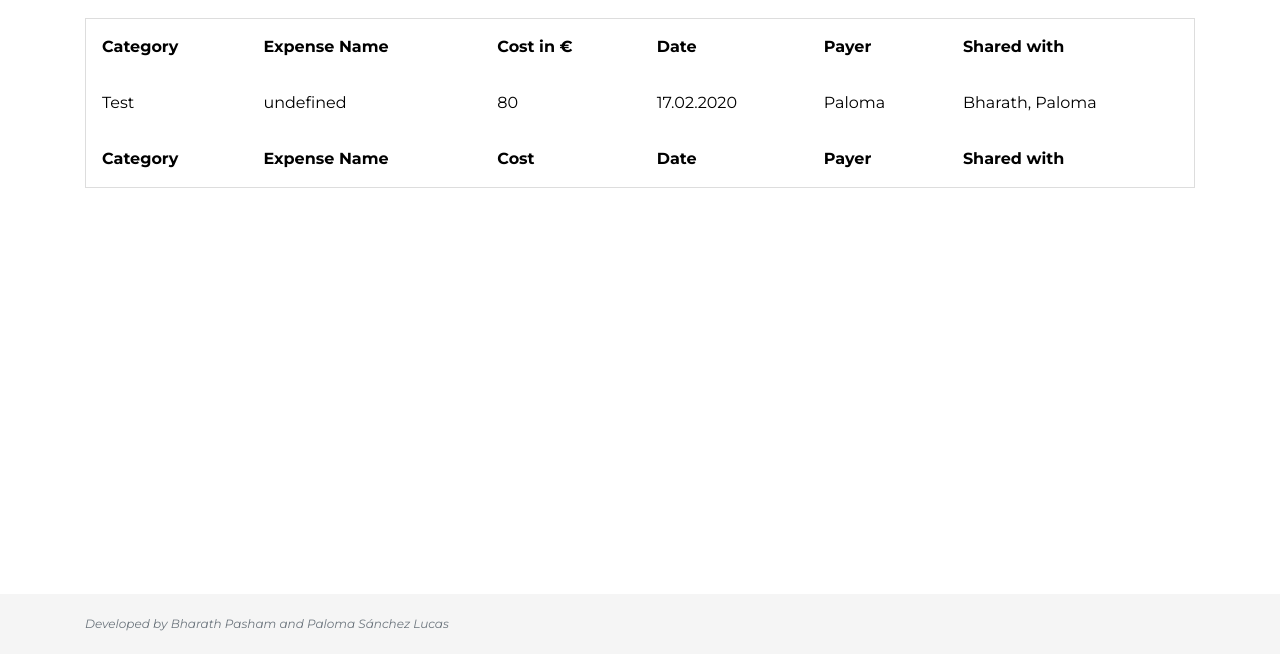
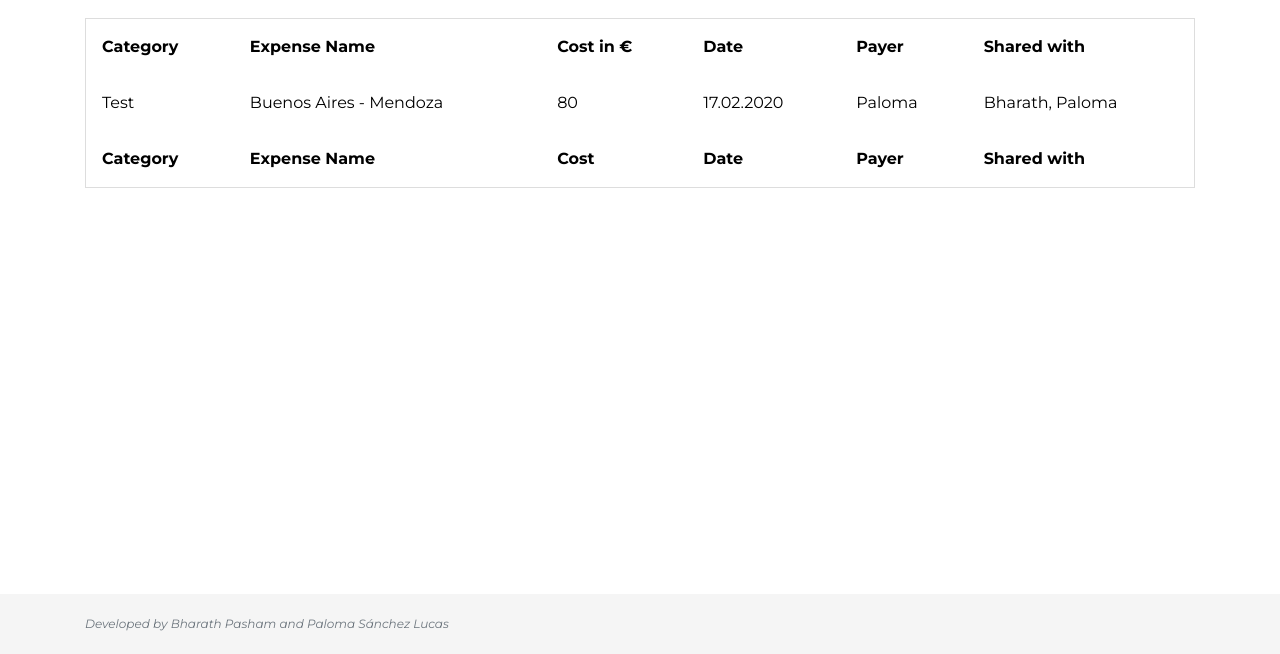
Before and after one commit to palomasl/ArgentinaFinances_FrontEnd, a plain HTML site: page expenses.html in a window 1280 px wide. Shown: the part 146-800 px from the top of the page. Drawn offline with nearby package versions, Linux system fonts and the light colour scheme.

Commit message:
insert row snippet in table html

```diff
--- a/expenses.html
+++ b/expenses.html
@@ -57,14 +57,6 @@
 		    </tr>
 		  </thead>
 		  <tbody>
-		    <tr>
-		      <td id="category"></td>
-		      <td id="expName"></td>
-		      <td id="cost"></td>
-		      <td id="date"></td>
-		      <td id="payer"></td>
-		      <td id="shared"></td>
-		    </tr>
 		  </tbody>
 		  <tfoot>
 		    <tr>
--- a/js/script.js
+++ b/js/script.js
@@ -26,6 +26,20 @@ document.addEventListener("DOMContentLoaded",
   }
 );//--End of Reports Page
 
+//Expenses Page - Insert table snippet
+document.addEventListener("DOMContentLoaded",
+function() {
+    $ajaxUtils
+      .sendGetRequest("snippets/tableRows.html",
+        function (response) {
+        var rowHTML = response;
+
+        document.querySelector("tbody")
+            .innerHTML = rowHTML;
+        }, false);
+  }
+);
+
 //Expenses Page - Insert data from JSON
 document.addEventListener("DOMContentLoaded",
 function() {
@@ -45,10 +59,10 @@ function() {
     $ajaxUtils
       .sendGetRequest("data/expensesTable.json",
         function (response) {
-        var name = response[0].name;
+        var expName = response[0].expName;
 
         document.querySelector("#expName")
-            .innerHTML = name;
+            .innerHTML = expName;
         });
   }
 );
```
